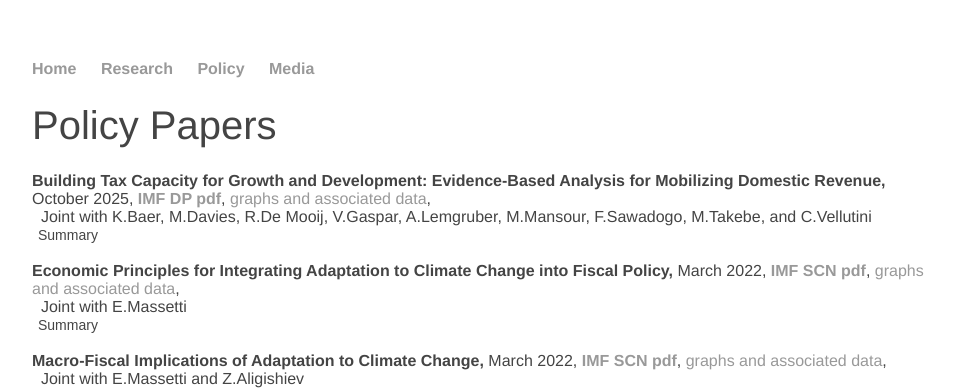
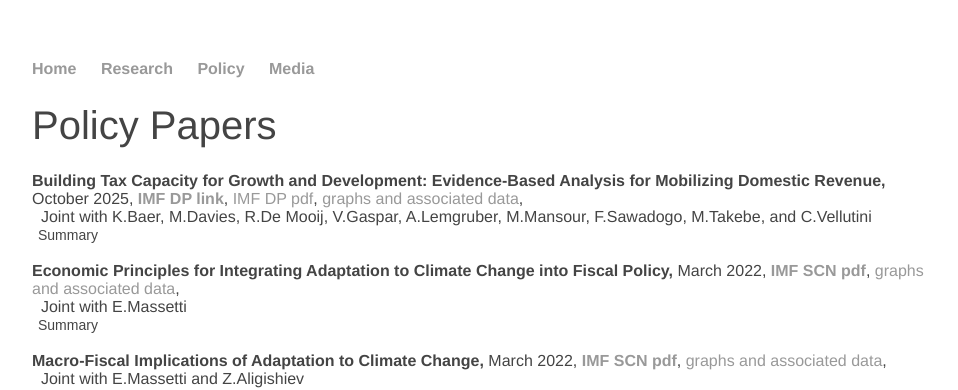
Before and after one commit to matthieubellon/matthieubellon.github.io, a Jekyll site: the page built from policy/index.html, in a window 1280 px wide. Shown: the top 390 px of the page, without its empty margins (160-1118 px from the left). Built offline with Jekyll 4.4.1, drawn with Linux system fonts in a browser that asks for light colours.

Commit message:
Update index.html

```diff
--- a/policy/index.html
+++ b/policy/index.html
@@ -6,7 +6,8 @@
 <div class="pad-body">
 
 <br><strong> Building Tax Capacity for Growth and Development: Evidence-Based Analysis for Mobilizing Domestic Revenue,</strong> October 2025, <strong>
-<a href="https://www.elibrary.imf.org/view/journals/087/2025/007/087.2025.issue-007-en.xml">IMF DP pdf</a></strong>,
+<a href="https://www.elibrary.imf.org/view/journals/087/2025/007/087.2025.issue-007-en.xml">IMF DP link</a></strong>,
+  <a href="/docs/IMFDP2025_BuildingTaxCapacityForDevelopment.pdf">IMF DP pdf</a></strong>,
 <em></em><a href="/docs/Compiled Support Material - Building Tax Capacity for Growth and Development Evidence-Based Analysis for Mobilizing Domestic Rev.xlsx">graphs and associated data</a></em>,
 <br>&nbsp; Joint with K.Baer, M.Davies, R.De Mooij, V.Gaspar, A.Lemgruber, M.Mansour, F.Sawadogo, M.Takebe, and C.Vellutini
 <br>
```
